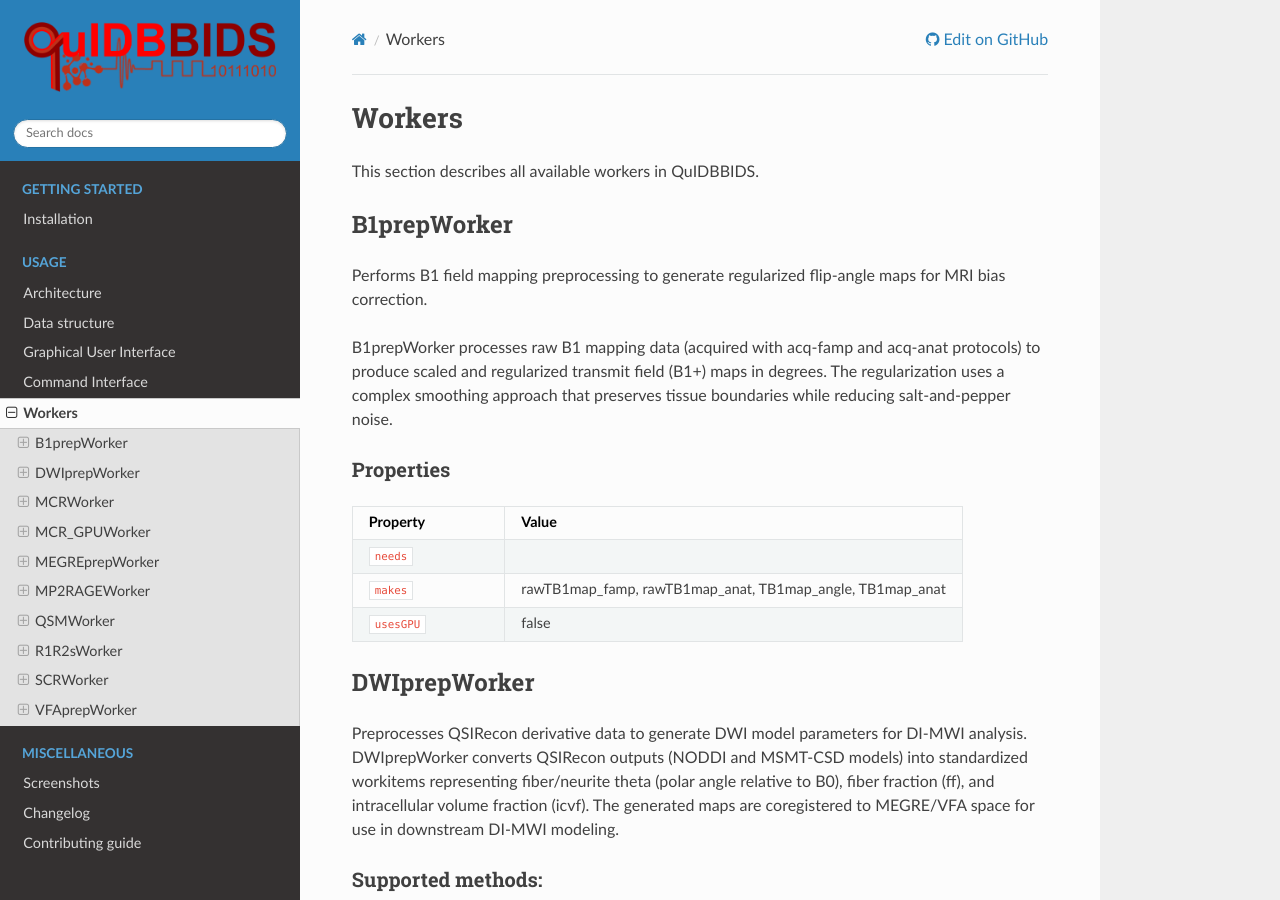
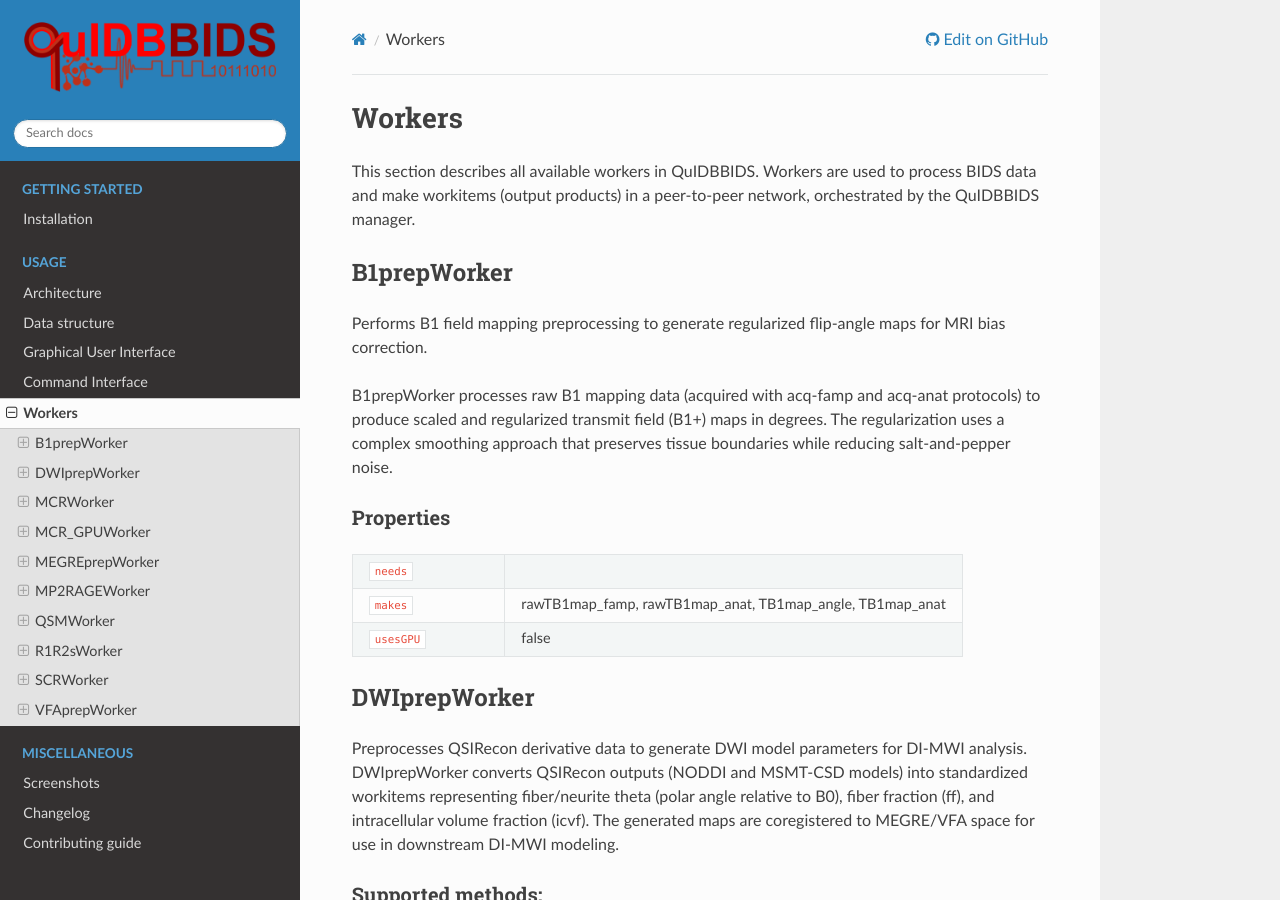
Before and after one commit to Donders-Institute/quidbbids, a Sphinx documentation site: the page built from docs/workers.rst, in a window 1280 px wide and 900 px high. Built offline with Sphinx 7.4.7 and the Read the Docs theme 3.1.0, drawn with Linux system fonts in a browser that asks for light colours; pages that are not in the unit, such as notebooks, are missing from menus; some of the changed text lies outside the part shown.

Commit message:
Simplified the workers doc

```diff
--- a/docs/workers.rst
+++ b/docs/workers.rst
@@ -1,7 +1,9 @@
 Workers
 =======
 
-This section describes all available workers in QuIDBBIDS.
+This section describes all available workers in QuIDBBIDS. Workers are used to process BIDS
+data and make workitems (output products) in a peer-to-peer network, orchestrated by the
+QuIDBBIDS manager.
 
 B1prepWorker
 ~~~~~~~~~~~~
@@ -16,11 +18,8 @@ Properties
 ----------
 
 .. list-table::
-   :header-rows: 1
    :widths: 25 75
 
-   - - Property
-     - Value
    - - ``needs``
      -
    - - ``makes``
@@ -77,11 +76,8 @@ Properties
 ----------
 
 .. list-table::
-   :header-rows: 1
    :widths: 25 75
 
-   - - Property
-     - Value
    - - ``needs``
      - syntheticT1
    - - ``makes``
@@ -122,11 +118,8 @@ Properties
 ----------
 
 .. list-table::
-   :header-rows: 1
    :widths: 25 75
 
-   - - Property
-     - Value
    - - ``needs``
      - ME4Dmag, unwrapped, TB1map_GRE, fieldmap, localfmask, DWI_theta, DWI_icvf, DWI_ff
    - - ``makes``
@@ -166,11 +159,8 @@ Properties
 ----------
 
 .. list-table::
-   :header-rows: 1
    :widths: 25 75
 
-   - - Property
-     - Value
    - - ``needs``
      - ME4Dmag, unwrapped, TB1map_GRE, fieldmap, localfmask
    - - ``makes``
@@ -212,11 +202,8 @@ Properties
 ----------
 
 .. list-table::
-   :header-rows: 1
    :widths: 25 75
 
-   - - Property
-     - Value
    - - ``needs``
      -
    - - ``makes``
@@ -256,11 +243,8 @@ Properties
 ----------
 
 .. list-table::
-   :header-rows: 1
    :widths: 25 75
 
-   - - Property
-     - Value
    - - ``needs``
      - TB1map_anat, TB1map_angle
    - - ``makes``
@@ -298,11 +282,8 @@ Properties
 ----------
 
 .. list-table::
-   :header-rows: 1
    :widths: 25 75
 
-   - - Property
-     - Value
    - - ``needs``
      - ME4Dmag, ME4Dphase, brainmask
    - - ``makes``
@@ -345,11 +326,8 @@ Properties
 ----------
 
 .. list-table::
-   :header-rows: 1
    :widths: 25 75
 
-   - - Property
-     - Value
    - - ``needs``
      - ME4Dmag, TB1map_GRE, brainmask
    - - ``makes``
@@ -389,11 +367,8 @@ Properties
 ----------
 
 .. list-table::
-   :header-rows: 1
    :widths: 25 75
 
-   - - Property
-     - Value
    - - ``needs``
      - S0map, R2starmap, Chimap, localfmask, TB1map_GRE
    - - ``makes``
@@ -445,11 +420,8 @@ Properties
 ----------
 
 .. list-table::
-   :header-rows: 1
    :widths: 25 75
 
-   - - Property
-     - Value
    - - ``needs``
      - TB1map_anat, TB1map_angle
    - - ``makes``
```
Also changed, not shown: 1 other file.
